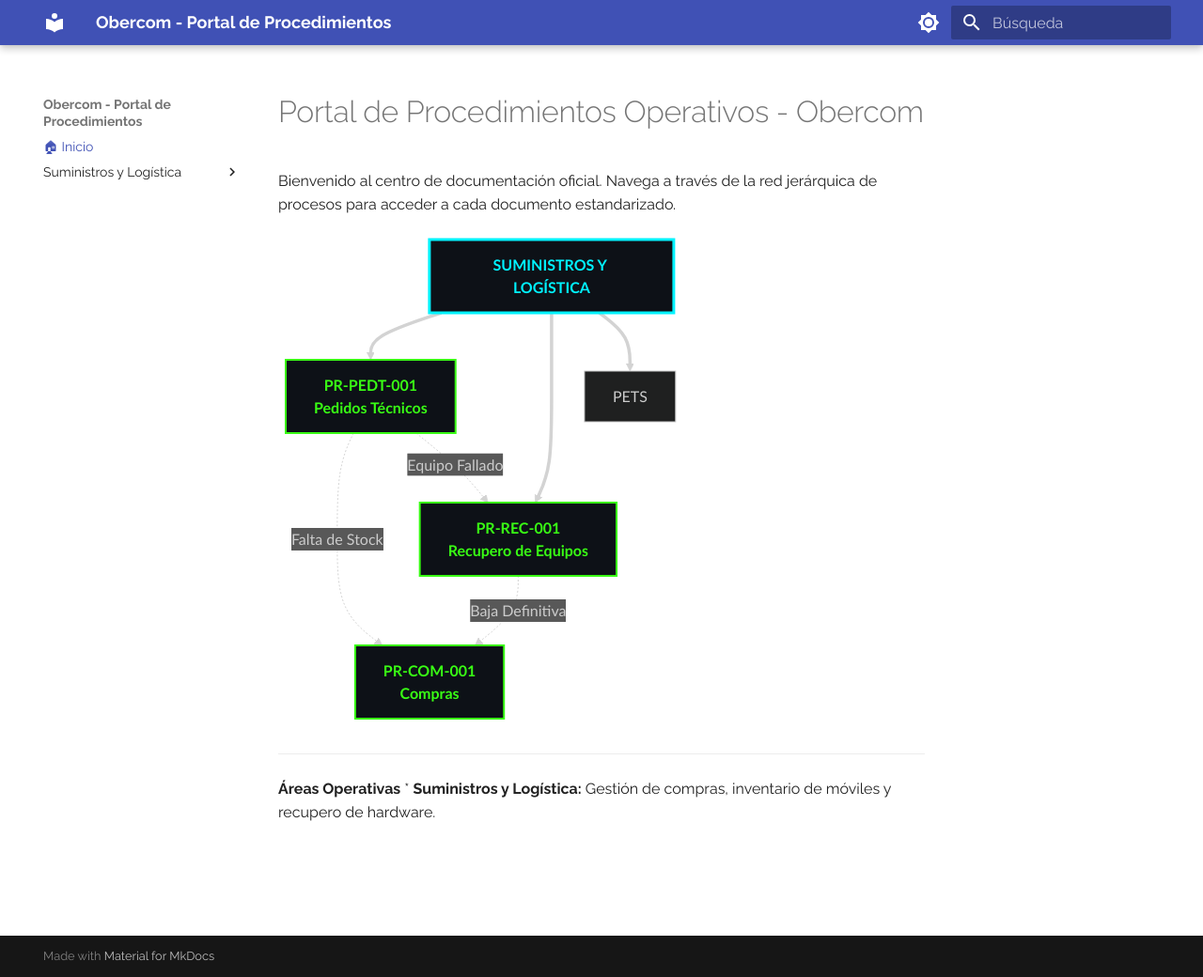
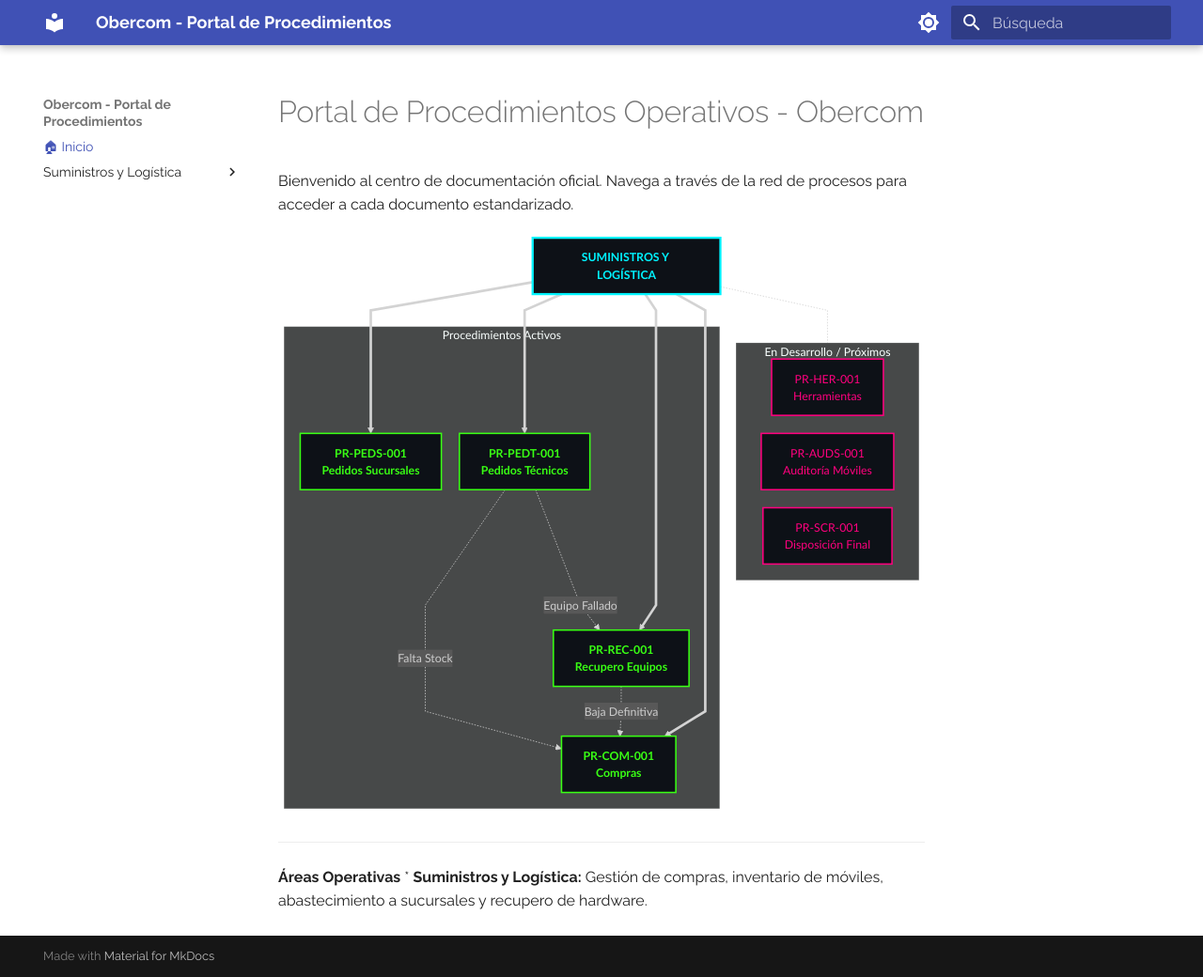
Before and after one commit to elingenierok/procedimientos-isp, an MkDocs documentation site: the page built from docs/index.md, in a window 1280 px wide and 1040 px high. Shown: the whole window at 94% size. Built offline with MkDocs 1.6.1 and Material for MkDocs 9.7.7, drawn with Linux system fonts in a browser that asks for light colours.

Commit message:
Enhance documentation and update process descriptions
Updated the documentation to improve clarity and added details about operational areas.

```diff
--- a/docs/index.md
+++ b/docs/index.md
@@ -1,42 +1,70 @@
 # Portal de Procedimientos Operativos - Obercom
 
-Bienvenido al centro de documentación oficial. Navega a través de la red jerárquica de procesos para acceder a cada documento estandarizado.
+Bienvenido al centro de documentación oficial. Navega a través de la red de procesos para acceder a cada documento estandarizado.
 
 <div class="mermaid">
 graph TD
+    %% Estilos Neón / Fondo Oscuro
     classDef area fill:#0d1117,stroke:#00f3ff,stroke-width:3px,color:#00f3ff,font-weight:bold;
-    classDef proceso fill:#0d1117,stroke:#39ff14,stroke-width:2px,color:#39ff14,font-weight:bold;
-    classDef aislado fill:#0d1117,stroke:#ff007f,stroke-width:2px,color:#ff007f;
+    classDef activo fill:#0d1117,stroke:#39ff14,stroke-width:2px,color:#39ff14,font-weight:bold;
+    classDef desarrollo fill:#0d1117,stroke:#ff007f,stroke-width:2px,color:#ff007f;
 
-    SL[SUMINISTROS Y LOGÍSTICA]:::area
+    %% Nivel 1: Área Principal
+    SL[<b>SUMINISTROS Y LOGÍSTICA</b>]:::area
 
-    PEDT[PR-PEDT-001<br>Pedidos Técnicos]:::proceso
-    REC[PR-REC-001<br>Recupero de Equipos]:::proceso
-    PEDT[PR-PEDT-001<br>Pedidos Técnicos]:::proceso
+    %% Nivel 2: Procedimientos VIGENTES (Alineación Horizontal)
+    subgraph VIGENTES ["Procedimientos Activos"]
+        direction LR
+        PEDS[PR-PEDS-001<br>Pedidos Sucursales]:::activo
+        PEDT[PR-PEDT-001<br>Pedidos Técnicos]:::activo
+        REC[PR-REC-001<br>Recupero Equipos]:::activo
+        COM[PR-COM-001<br>Compras]:::activo
+    end
 
-    COM[PR-COM-001<br>Compras]:::proceso
+    %% Nivel 3: Procedimientos EN DESARROLLO
+    subgraph FUTUROS ["En Desarrollo / Próximos"]
+        direction LR
+        HER[PR-HER-001<br>Herramientas]:::desarrollo
+        AUDS[PR-AUDS-001<br>Auditoría Móviles]:::desarrollo
+        SCR[PR-SCR-001<br>Disposición Final]:::desarrollo
+    end
 
+    %% Jerarquía Principal (Conexiones de Cabecera)
+    SL ==> PEDS
     SL ==> PEDT
     SL ==> REC
-    SL ==> PETS
+    SL ==> COM
+    SL -.- FUTUROS
 
-    PEDT -.->|Falta de Stock| COM
+    %% Interconexiones Operativas entre Procesos
+    PEDT -.->|Falta Stock| COM
     PEDT -.->|Equipo Fallado| REC
     REC -.->|Baja Definitiva| COM
 
-
+    %% Hipervínculos a Archivos
+    click PEDS "suministros-logistica/PR-PEDS-001/"
     click PEDT "suministros-logistica/PR-PEDT-001/"
+    click REC "suministros-logistica/PR-REC-001/"
     click COM "suministros-logistica/PR-COM-001/"
-    click REC "suministros-logistica/PR-REC-001/"
-    click REC "suministros-logistica/PR-PETS-001/"
+    click HER "suministros-logistica/PR-HER-001/"
+    click AUDS "suministros-logistica/PR-AUDS-001/"
+    click SCR "suministros-logistica/PR-SCR-001/"
 </div>
 
 <script src="https://cdn.jsdelivr.net/npm/mermaid/dist/mermaid.min.js"></script>
 <script>
-  mermaid.initialize({ startOnLoad: true, theme: 'dark' });
+  mermaid.initialize({
+    startOnLoad: true,
+    theme: 'dark',
+    flowchart: {
+      curve: 'linear',
+      nodeSpacing: 25,
+      rankSpacing: 45
+    }
+  });
 </script>
 
 ---
 
 **Áreas Operativas**
-* **Suministros y Logística:** Gestión de compras, inventario de móviles y recupero de hardware.
+* **Suministros y Logística:** Gestión de compras, inventario de móviles, abastecimiento a sucursales y recupero de hardware.
```
